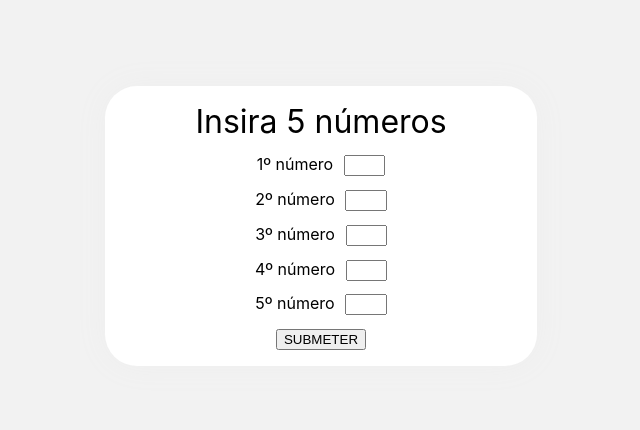
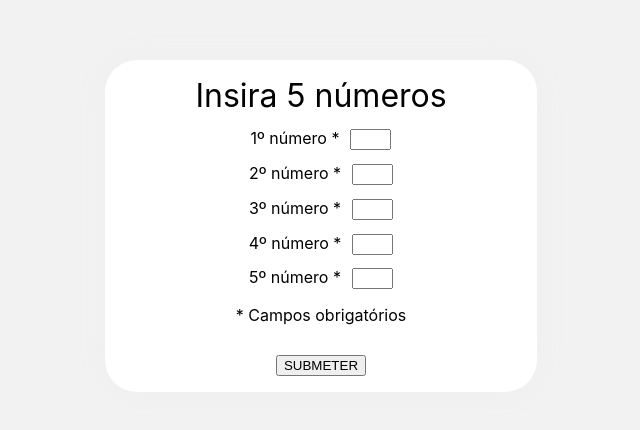
Before and after one commit to estevaog3/website-labtecs, a React (Create React App) app in the folder frontend/: page / in a window 1280 px wide. Shown: the part 174-604 px from the top of the page, without its empty margins (319-959 px from the left). Built offline with nearby package versions, Linux system fonts and the light colour scheme.

Commit message:
Refatora 'Number' para indicar campos obrigatórios

```diff
--- a/frontend/src/App.js
+++ b/frontend/src/App.js
@@ -47,11 +47,12 @@ function App() {
           beginFormSubmition={beginFormSubmition}
           endFormSubmition={endFormSubmition}
         >
-          <Number label="1º número" min={1} max={10} />
-          <Number label="2º número" min={1} max={10} />
-          <Number label="3º número" min={1} max={10} />
-          <Number label="4º número" min={1} max={10} />
-          <Number label="5º número" min={1} max={10} />
+          <Number isRequired label="1º número" min={1} max={10} />
+          <Number isRequired label="2º número" min={1} max={10} />
+          <Number isRequired label="3º número" min={1} max={10} />
+          <Number isRequired label="4º número" min={1} max={10} />
+          <Number isRequired label="5º número" min={1} max={10} />
+          <p className="small-gray-text">* Campos obrigatórios</p>
         </NumbersForm>
         {provideFeedback()}
       </main>
--- a/frontend/src/components/Number.js
+++ b/frontend/src/components/Number.js
@@ -1,14 +1,14 @@
 import React from "react";
 import "./Number.css";
 
-function Number({ label, min, max, value, handleChange }) {
+function Number({ label, min, max, value, handleChange, isRequired }) {
   return (
     <div className="Number-container">
       <label>
-        {label}
+        {`${label} ${isRequired ? "*" : ""}`}
         <input
           type="number"
-          required
+          required={isRequired}
           value={value}
           onChange={handleChange}
           min={min}
```
